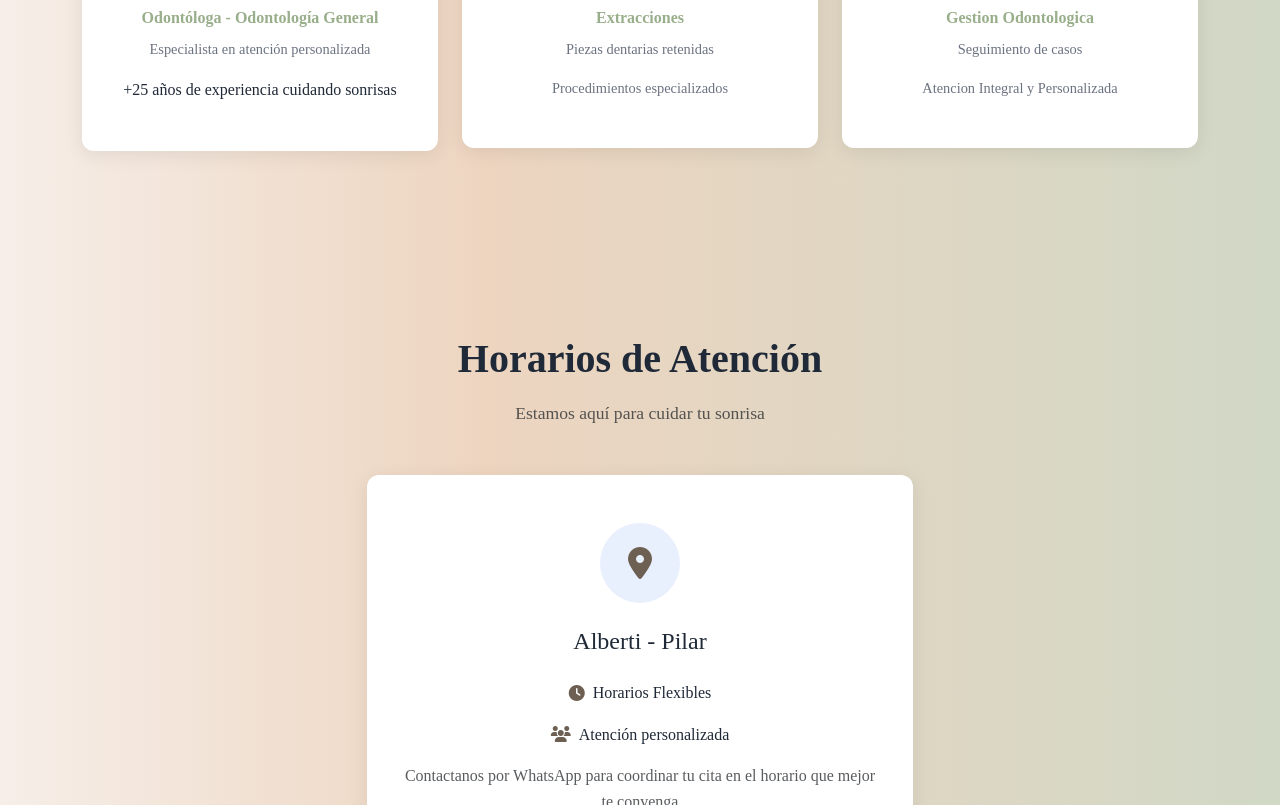
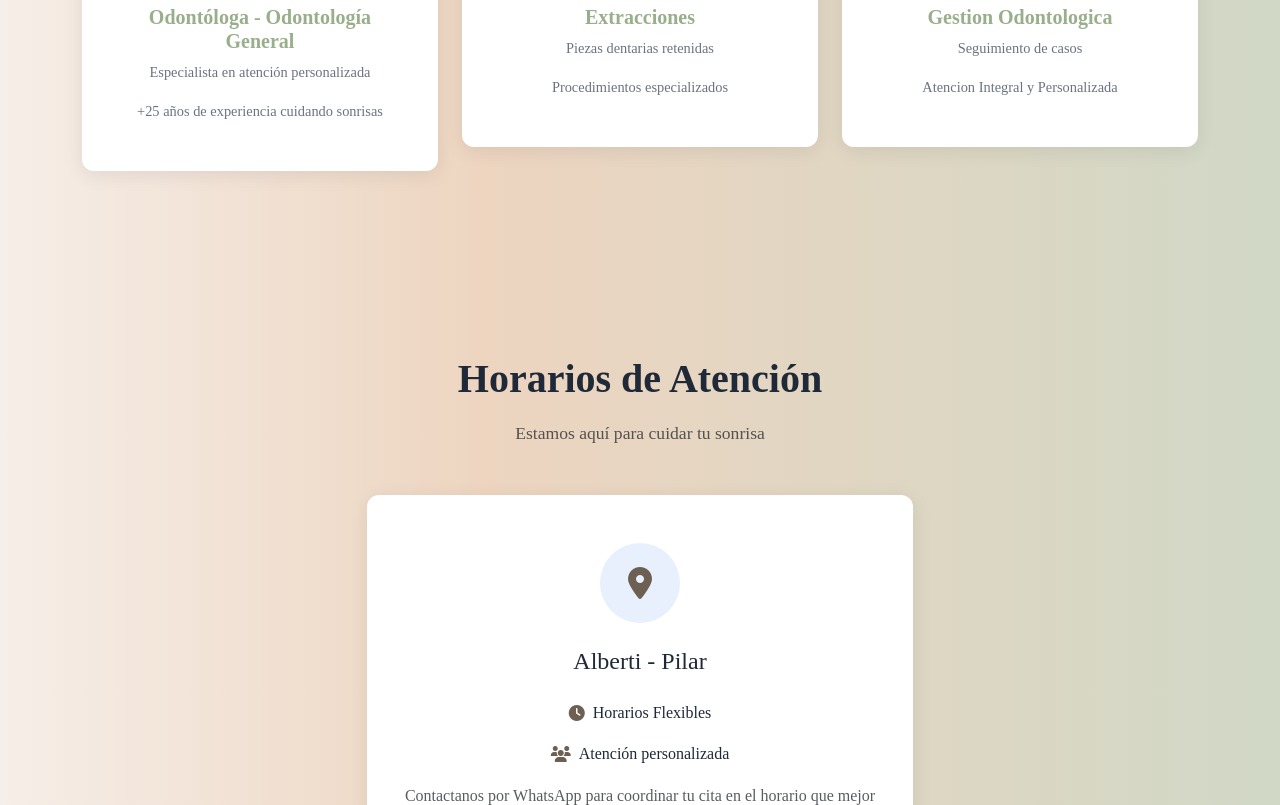
Before and after one commit to launocetti/odontologiacalm, a plain HTML site: page index.html in a window 1280 px wide. Shown: the part 2613-3418 px from the top of the page. Drawn offline with nearby package versions, Linux system fonts and the light colour scheme; a web font is replaced by a local one.

Commit message:
Update index.html

```diff
--- a/index.html
+++ b/index.html
@@ -252,9 +252,9 @@
                             </div>
                         </div>
                         <h4>Dra. Nanci Briner</h4>
-                        <p class="team-specialty">Odontóloga - Odontología General</p>
+                        <h4><p class="team-specialty">Odontóloga - Odontología General</p></h4>
                         <p class="team-experience">Especialista en atención personalizada</p>
-                        <p class="team-years">+25 años de experiencia cuidando sonrisas</p>
+                        <p class="team-experience">+25 años de experiencia cuidando sonrisas</p>
                         </div>
                     </div>
 
@@ -267,7 +267,7 @@
                             </div>
                         </div>
                         <h4>Cirugías</h4>
-                        <p class="team-specialty">Extracciones</p>
+                        <h4><p class="team-specialty">Extracciones</p></h4>
                         <p class="team-experience">Piezas dentarias retenidas</p>
                         <p class="team-experience">Procedimientos especializados</p>
                         </div>
@@ -282,7 +282,7 @@
                             </div>
                         </div>
                         <h4>Coordinador Ejecutivo</h4>
-                        <p class="team-specialty">Gestion Odontologica</p>
+                        <h4><p class="team-specialty">Gestion Odontologica</p></h4>
                         <p class="team-experience">Seguimiento de casos</p>
                         <p class="team-experience">Atencion Integral y Personalizada </p>
                         </div>
```
